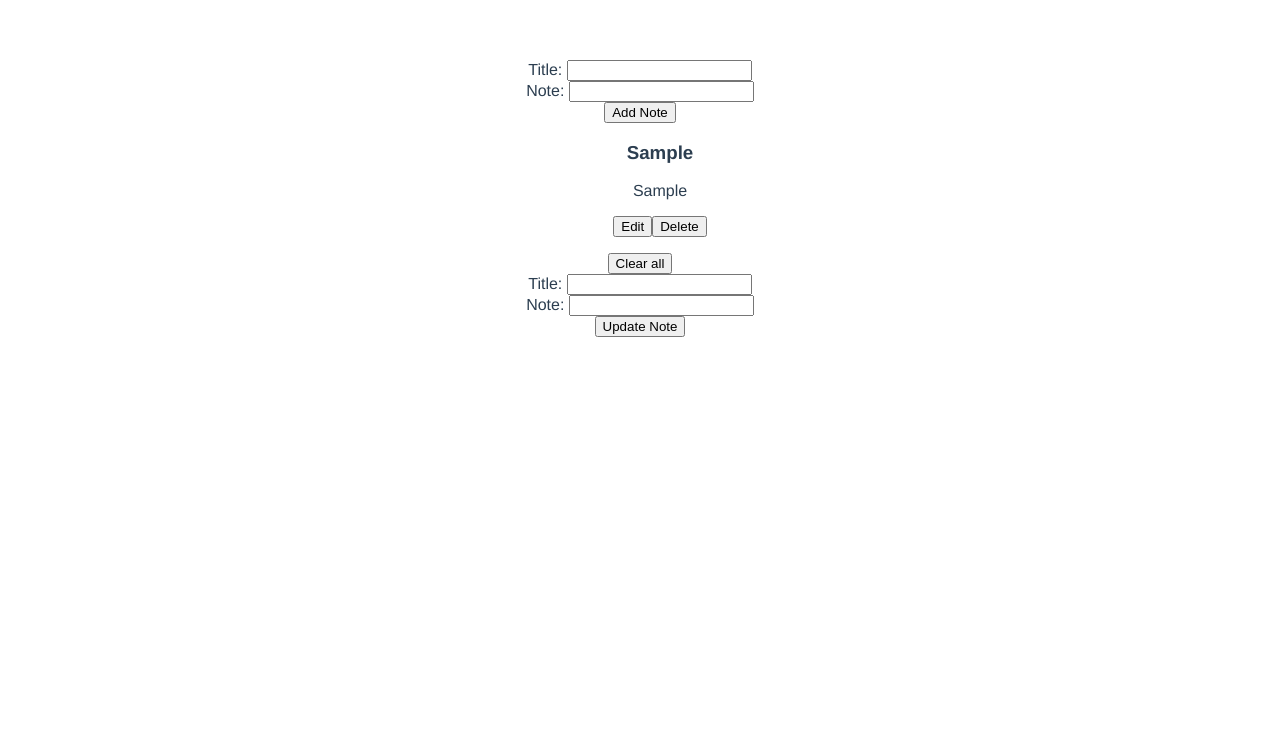
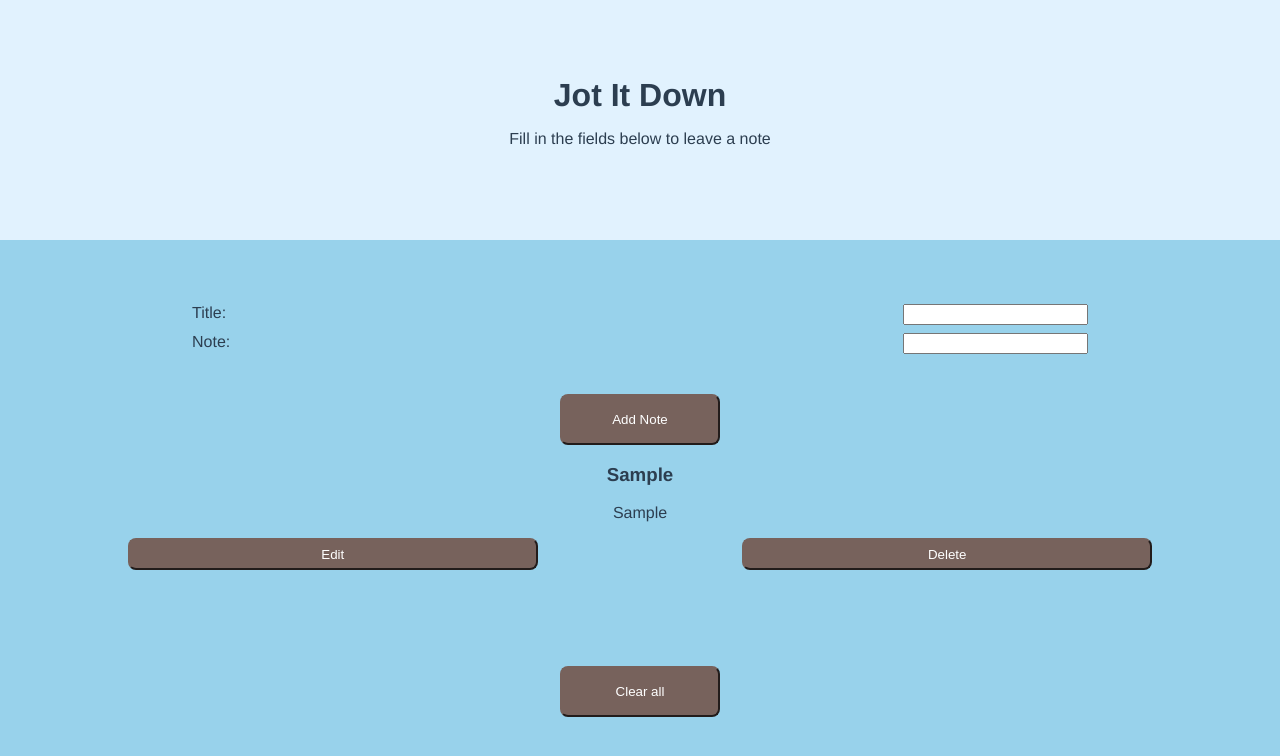
Before and after one commit to khemsoth/notes-app, a Vue app: page / in a window 1280 px wide. Both pictures are taken after typing "Sample", "Sample" into the empty fields and a click on the button "Add Note". Shown: the top 756 px of the page. Built offline with nearby package versions, Linux system fonts and the light colour scheme.

Commit message:
styling > 320px

```diff
--- a/src/App.vue
+++ b/src/App.vue
@@ -1,24 +1,27 @@
 <template>
   <div id="app">
+    <Header />
+    <main class="main">
       <CreateNote v-on:add-note="addNote"/>
       <NoteList :newNote="newNote" :updatedNote="updatedNote" v-on:edit-note="editNote" />
-    <EditNote :oldNote="oldNote" :class="{ active: isActive }" v-on:update-note="updateNote" />
-
+      <!--<EditNote :oldNote="oldNote" :class="{ active: isActive }" v-on:update-note="updateNote" />-->
+    </main>
   </div>
 </template>
 
 <script>
-const ls = require('local-storage')
 import NoteList from './components/NoteList'
 import CreateNote from './components/CreateNote'
 import EditNote from './components/EditNote'
+import Header from './components/Header'
 
 export default {
   name: 'App',
   components: {
     NoteList,
     CreateNote,
-    EditNote
+    EditNote,
+    Header
   },
   data() {
     return {
@@ -52,17 +55,62 @@ export default {
 </script>
 
 <style>
+  body {
+    background-color: #98d2eb;
+    margin: 0;
+    height: 100vh;
+  }
+
+  main {
+    margin-top: 4rem;
+  }
+
+  .btn {
+    background-color: #77625c;
+    color: #ffffff;
+    border-color: #77625c;
+    border-radius: .5rem;
+    padding: 1rem;
+    width: 10rem;
+  }
+
+  .btn:hover {
+    background-color: #e1f2fe;
+    border-color: #77625c;
+    color: #77625c;
+    cursor: pointer;
+  }
+
   #app {
     font-family: Avenir, Helvetica, Arial, sans-serif;
     -webkit-font-smoothing: antialiased;
     -moz-osx-font-smoothing: grayscale;
     text-align: center;
     color: #2c3e50;
-  margin-top: 60px;
   }
 
-.active {
-  background-color: red;
+  @media (min-width: 320px) {
+
+  }
+
+  @media (min-width: 480px) {
+
+  }
+
+  @media (min-width: 600px) {
+
+  }
+
+  @media (min-width: 801px) {
+
+  }
+
+ @media (min-width: 1025px) {
+
+  }
+
+ @media (min-width: 1281px) {
+
   }
 
 </style>
--- a/src/components/CreateNote.vue
+++ b/src/components/CreateNote.vue
@@ -1,15 +1,15 @@
 <template>
   <div>
     <form>
-      <div>
+      <div class="create-note-input">
         <label for="title">Title: </label>
         <input type="text" v-model="title">
       </div>
-      <div>
+      <div class="create-note-input">
         <label for="desc">Note: </label>
         <input type="text" v-model="desc">
       </div>
-      <input type="button" value="Add Note" v-on:click="addNote">
+      <input class="btn add-note-btn" type="button" value="Add Note" v-on:click="addNote">
     </form>
   </div>
 </template>
@@ -41,6 +41,17 @@ export default {
 }
 </script>
 
-<style>
+<style scoped>
+  .create-note-input {
+    margin: .5rem auto;
+    width: 70vw;
+    display: flex;
+    flex-direction: row;
+    justify-content: space-between;
+  }
+
+  .add-note-btn {
+    margin-top: 2rem;
+  }
 
 </style>
--- /dev/null
+++ b/src/components/Header.vue
@@ -0,0 +1,28 @@
+<template>
+  <div class="header">
+    <h1 class="header-title">Jot It Down</h1>
+    <p>Fill in the fields below to leave a note</p>
+  </div>
+</template>
+
+<script>
+export default {
+  name: 'Header'
+
+}
+</script>
+
+<style>
+  .header {
+    background-color: #e1f2fe;
+    width: 100vw;
+    height: 30vh;
+    display: flex;
+    flex-direction: column;
+    justify-content: center;
+  }
+
+  .header-title {
+    margin: 0 auto;
+  }
+</style>
--- a/src/components/Note.vue
+++ b/src/components/Note.vue
@@ -1,9 +1,11 @@
 <template>
-  <div>
+  <div class="note">
     <h3>{{ title }}</h3>
     <p>{{ desc }}</p>
-    <input type="button" value="Edit" v-on:click="editNote">
-    <input type="button" value="Delete" v-on:click="deleteNote">
+    <div class="btn-cont">
+      <input class="btn note-btn" type="button" value="Edit" v-on:click="editNote">
+      <input class="btn note-btn" type="button" value="Delete" v-on:click="deleteNote">
+    </div>
   </div>
 </template>
 
@@ -44,6 +46,21 @@ export default {
 }
 </script>
 
-<style>
+<style scoped>
+  .note {
+    width: 80%;
+    margin: 0 auto;
+  }
 
+  .note-btn {
+    width: 40%;
+    height: 2rem;
+    padding: 0;
+  }
+
+  .btn-cont {
+    display: flex;
+    flex-direction: row;
+    justify-content: space-between;
+  }
 </style>
--- a/src/components/NoteList.vue
+++ b/src/components/NoteList.vue
@@ -1,7 +1,9 @@
 <template>
   <div>
-    <ul>
-      <li is="Note" v-for="(note, index) in notes"
+    <ul class="note-list">
+      <li
+      is="Note"
+      v-for="(note, index) in notes"
       :key="note.id"
       :id="note.id"
       :title="note.title"
@@ -11,7 +13,7 @@
       >
       </li>
     </ul>
-    <input type="button" value="Clear all" v-on:click="clearAll">
+    <input class="btn clear-btn" type="button" value="Clear all" v-on:click="clearAll">
   </div>
 </template>
 
@@ -93,6 +95,12 @@ export default {
 }
 </script>
 
-<style>
+<style scoped>
+  .note-list {
+    padding: 0;
+  }
 
+  .clear-btn {
+    margin-top: 5rem;
+  }
 </style>
```
Also changed, not shown: config.txt (added). Lines whose indentation alone changed are shown as unchanged.
